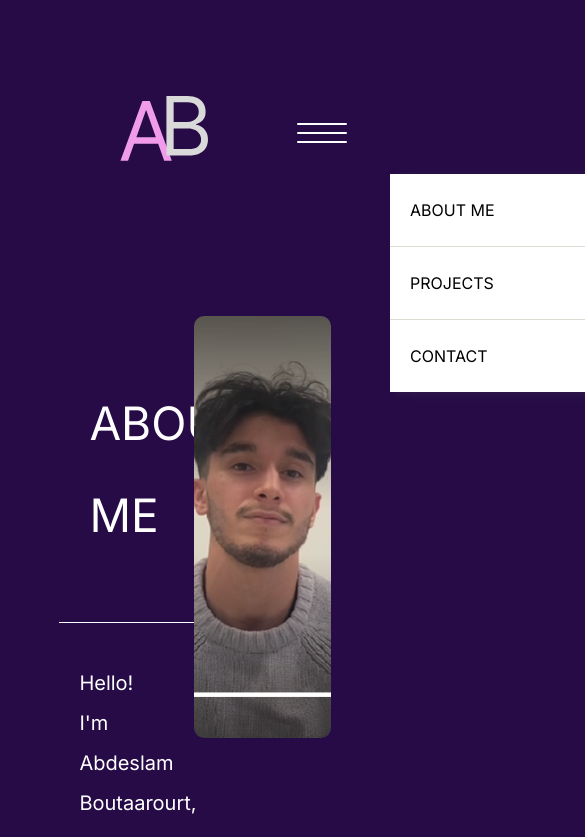
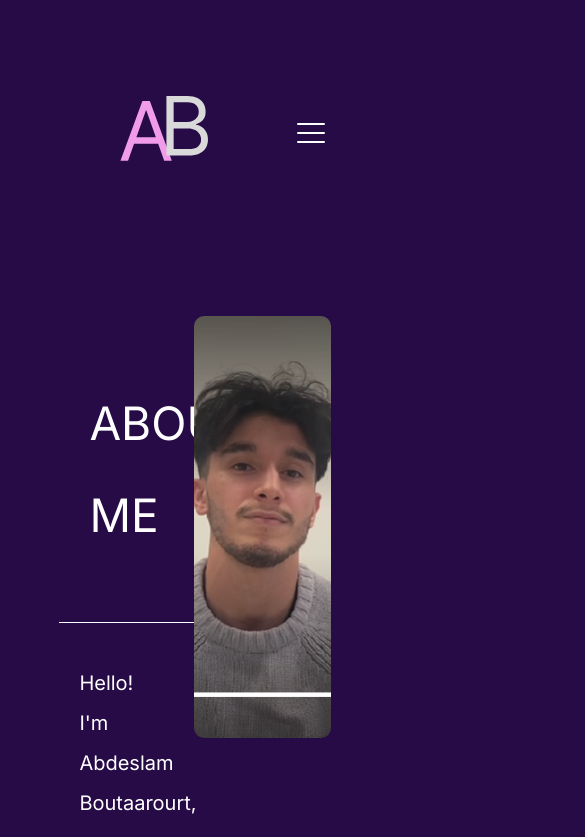
Before and after one commit to abdes96/Portfolio, a React (Vite) app in the folder Portfolio-abdes/: page / in a window 390 px wide. Shown: the top 837 px of the page, 585 px wide, since content can reach past the window. Built offline with nearby package versions, Linux system fonts and the light colour scheme.

Commit message:
fixed overflow hamburger menu

```diff
--- a/Portfolio-abdes/src/App.css
+++ b/Portfolio-abdes/src/App.css
@@ -1,4 +1,7 @@
 @import url('https://fonts.googleapis.com/css2?family=Inter:wght@400;700&display=swap');
+html ,body {
+  overflow: hidden;
+}
 
 body {
   margin: 0;
@@ -135,11 +138,16 @@ body {
   overflow: hidden;
   max-width: 100%;
   cursor: pointer;
-  display: none;
 }
 
-ul { list-style: none; }
-a { text-decoration: none; color: black;}
+ul {
+  list-style: none;
+}
+
+a {
+  text-decoration: none;
+  color: black;
+}
 
 #menu-wrapper #hamburger-menu {
   position: relative;
@@ -165,19 +173,24 @@ a { text-decoration: none; color: black;}
 #menu-wrapper #hamburger-menu span:nth-child(1) {
   top: 0;
 }
+
 #menu-wrapper #hamburger-menu span:nth-child(2) {
   top: 9px;
 }
+
 #menu-wrapper #hamburger-menu span:nth-child(3) {
   top: 18px;
 }
+
 #menu-wrapper #hamburger-menu.open span:nth-child(1) {
   transform: translateY(9px) rotate(135deg);
 }
+
 #menu-wrapper #hamburger-menu.open span:nth-child(2) {
   opacity: 0;
   transform: translateX(-60px);
 }
+
 #menu-wrapper #hamburger-menu.open span:nth-child(3) {
   transform: translateY(-9px) rotate(-135deg);
 }
@@ -186,6 +199,7 @@ a { text-decoration: none; color: black;}
   padding-top: 20px;
   padding-bottom: 20px;
 }
+
 #menu-container .menu-list {
   padding-left: 0;
   display: block;
@@ -193,38 +207,44 @@ a { text-decoration: none; color: black;}
   width: 100%;
   max-width: 450px;
   background: white;
-  box-shadow: rgba(100,100,100,0.2) 6px 2px 10px;
+  box-shadow: rgba(100, 100, 100, 0.2) 6px 2px 10px;
   z-index: 999;
   overflow-y: auto;
   overflow-x: hidden;
+  transition: right 0.4s ease;
+
 }
 
-#menu-container .menu-list li.accordion-toggle, #menu-container .menu-list .menu-login {
+
+#menu-container .menu-list li.accordion-toggle,
+#menu-container .menu-list .menu-login {
   font-size: 16px;
   padding: 20px;
   text-transform: uppercase;
   border-top: 1px solid #dbdcd2;
 }
+
 #menu-container .menu-list li:first-of-type {
   border-top: 0;
 }
-#menu-container .menu-list {
-  transition: right 0.4s ease;
-}
+
 
 @media (max-width: 1300px) {
   .navList {
     display: none;
 
   }
+
   #menu-wrapper {
     display: flex;
   }
+
   .navbar {
     justify-content: space-between;
   }
 
 }
+
 /*  end hamburger menu*/
 
 .mySkills {
@@ -380,7 +400,7 @@ button:hover {
 
 }
 
-.card .image-container  {
+.card .image-container {
   width: 100%;
   height: 100%;
 
@@ -390,6 +410,7 @@ button:hover {
   filter: blur(5px);
   cursor: pointer;
 }
+
 .card .descriptionText {
   position: absolute;
   top: 50%;
@@ -404,7 +425,7 @@ button:hover {
 
 }
 
-.card .image-container:hover  .descriptionText {
+.card .image-container:hover .descriptionText {
   opacity: 1;
   cursor: pointer;
 }
--- a/Portfolio-abdes/src/App.jsx
+++ b/Portfolio-abdes/src/App.jsx
@@ -1,5 +1,4 @@
-import { useState } from "react";
-import { Routes, Route, useLocation } from "react-router-dom";
+import { Routes, Route } from "react-router-dom";
 
 import "./App.css";
 import Contact from "./pages/Contact";
--- a/Portfolio-abdes/src/component/Navbar.jsx
+++ b/Portfolio-abdes/src/component/Navbar.jsx
@@ -20,9 +20,16 @@ const Navbar = () => {
 
   useEffect(() => {
     const menuList = document.querySelector("#menu-container .menu-list");
+    const menuContainer = document.querySelector("#menu-container");
 
     if (menuList) {
       menuList.style.right = isMenuOpen ? "0" : "-100%";
+
+    }
+
+    if (menuContainer) {
+      menuContainer.style.overflow = !isMenuOpen ? "hidden" : "";
+      menuContainer.style.position = !isMenuOpen ? "relative" : "";
     }
   }, [isMenuOpen]);
 
@@ -40,11 +47,10 @@ const Navbar = () => {
 
 
   return (
-    <motion.nav className="navbar">
+    <nav className="navbar">
       <div className="logo-container">
         <img src="/logo.svg" alt="Logo" className="logo" />
       </div>
-
       <div id="menu-container"  className={`menu-list ${isMenuOpen ? 'active' : ''}`}>
         <div id="menu-wrapper">
           <div id="hamburger-menu" onClick={handleMenuClick}
@@ -107,7 +113,7 @@ const Navbar = () => {
           </Link>
         </motion.li>
       </ul>
-    </motion.nav>
+    </nav>
   );
 };
 
```
Lines whose indentation alone changed are shown as unchanged.
